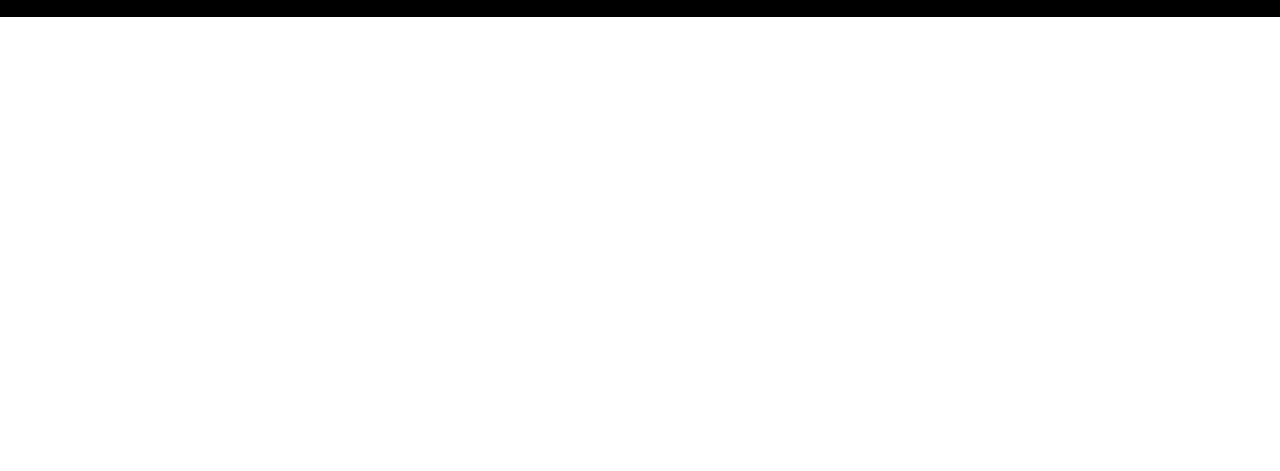
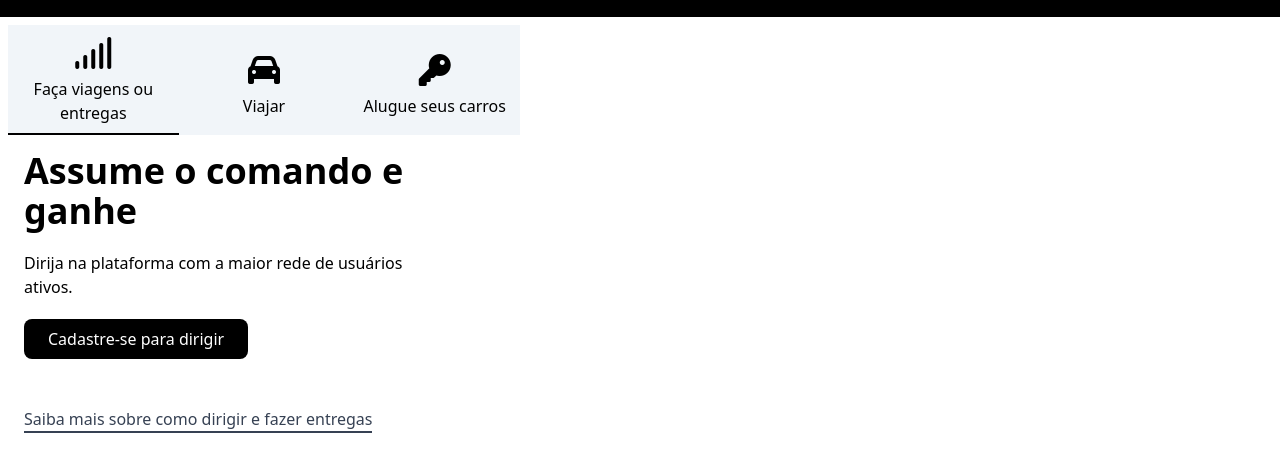
Before and after one commit to AnaGCastro/Uber, a website: page src/index.html in a window 1280 px wide. Shown: the part 63-534 px from the top of the page. Drawn offline with Linux system fonts and the light colour scheme.

Commit message:
Criando hero call to action

```diff
--- a/src/index.html
+++ b/src/index.html
@@ -5,6 +5,7 @@
     <meta name="viewport" content="width=device-width, initial-scale=1.0">
     <title>Projeto Uber!</title>
     <link rel="stylesheet" href="/style/output.css">
+    <link rel="stylesheet" href="https://cdnjs.cloudflare.com/ajax/libs/font-awesome/6.0.0-beta3/css/all.min.css">
 </head>
 <body>
     <!-- Header -->
@@ -28,7 +29,53 @@
                 <a href="#" class="font-medium bg-white px-3 py-1 rounded-full">Sign Up</a>
             </div>
         </div>
+     </header>
+    <!-- FIM DO HEADER -->
 
-     </header>
+    <!-- INCIO Hero -->
+     <main class="w-full">
+        <div class="w-full max-w-7xl mx-auto flex">
+
+            <section class="bg-white max-w-lg w-full md:mx-2 md:my-2">
+                <div class="bg-slate-100 flex w-full items-center justify-between">
+                    <section class="flex-1 pt-3 flex flex-col items-center justify-center gap-2">
+                        <i class="fa fa-signal" style="font-size: 32px"></i>
+                        <span class="text-center font-medium">Faça viagens ou entregas</span>
+                        <span class="w-full bg-black h-[1.5px]"></span>
+                    </section>
+
+                       <section class="flex-1 pt-3 flex flex-col items-center justify-center gap-2">
+                        <i class="fa fa-car" style="font-size: 32px"></i>
+                        <span class="text-center font-medium">Viajar</span>
+                    </section>
+
+                    <section class="flex-1 pt-3 flex flex-col items-center justify-center gap-2">
+                        <i class="fa fa-key" style="font-size: 32px"></i>
+                        <span class="text-center font-medium">Alugue seus carros</span>
+                    </section>
+                </div>
+
+                <div class="flex flex-col gap-5 px-4 my-4">
+                <h1 class="font-bold text-4xl max-w-sm">Assume o comando e ganhe</h1>
+                <p class="max-w-sm">
+                    Dirija na plataforma com a maior rede de usuários ativos.
+                </p>
+
+                <button class="bg-black self-start text-white px-6 py-2 rounded-lg font-medium hover:scale-105 duration-200">
+                    Cadastre-se para dirigir
+                </button>
+
+                <a
+                href="#"
+                class="text-gray-700 mt-7 mb-4 border-b-2 self-start hover:border-gray-700 duration-300"
+                >
+                    Saiba mais sobre como dirigir e fazer entregas
+                </a>
+                </div>
+
+
+            </section>
+        </div>
+     </main>
 </body>
 </html>
```
Also changed, not shown: style/output.css.
